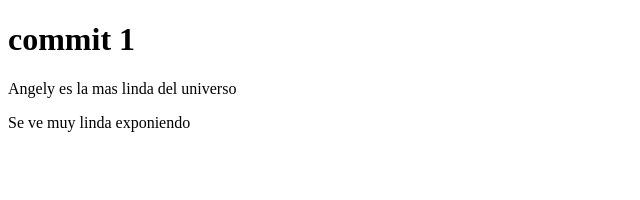
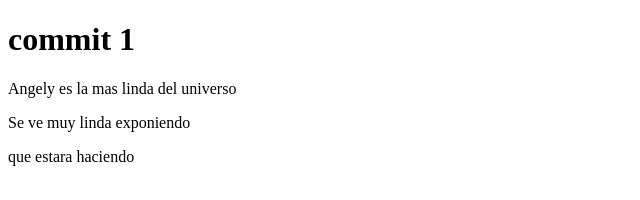
Before and after one commit to Merly2229/Reposito1, a plain HTML site: page index.html in a window 1280 px wide. Shown: the whole page, without its empty margins (0-640 px from the left). Drawn offline with Linux system fonts and the light colour scheme.

Commit message:
Agregando parrafo y archivo

```diff
--- a/index.html
+++ b/index.html
@@ -7,5 +7,6 @@
     <h1>commit 1</h1>
     <p>Angely es la mas linda del universo </p>
     <p>Se ve muy linda exponiendo</p>
+    <p>que estara haciendo</p>
 </body>
 </html>
```
Also changed, not shown: archivo.txt, archivo2.txt (added).
